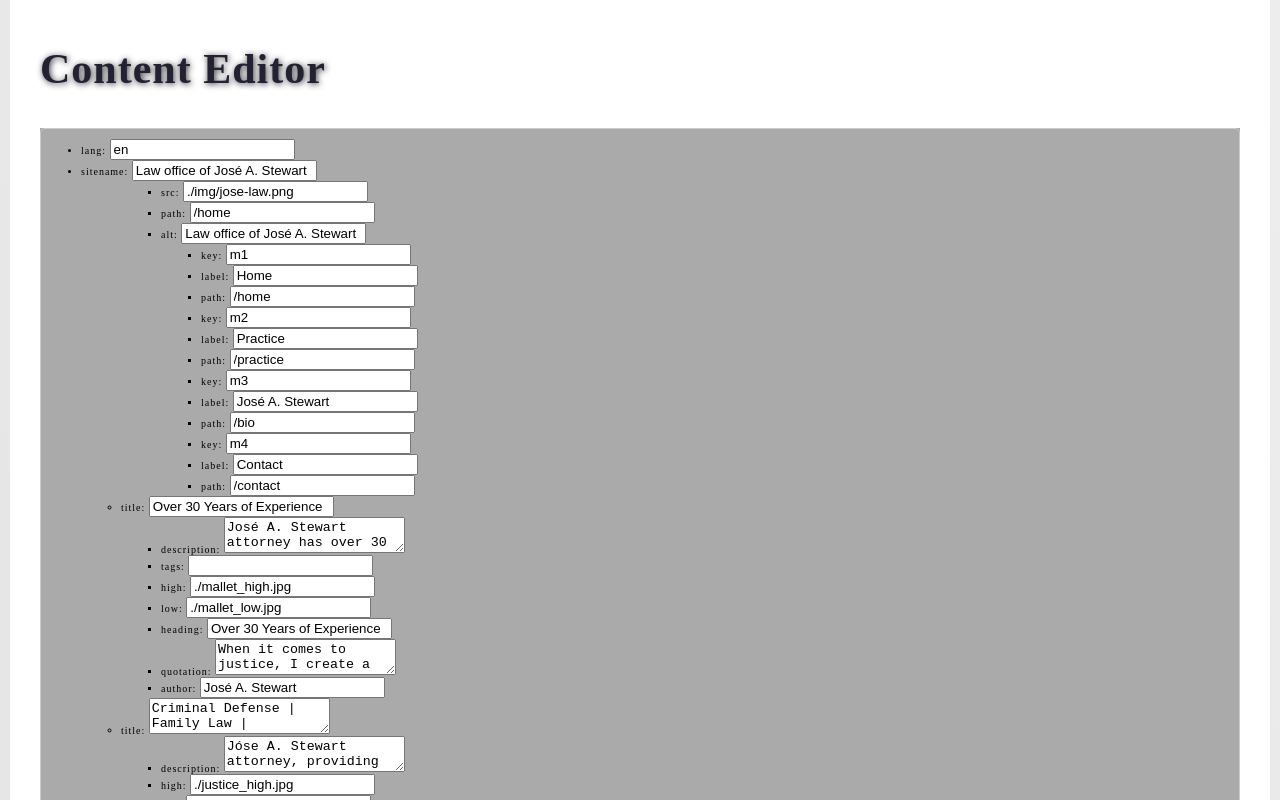
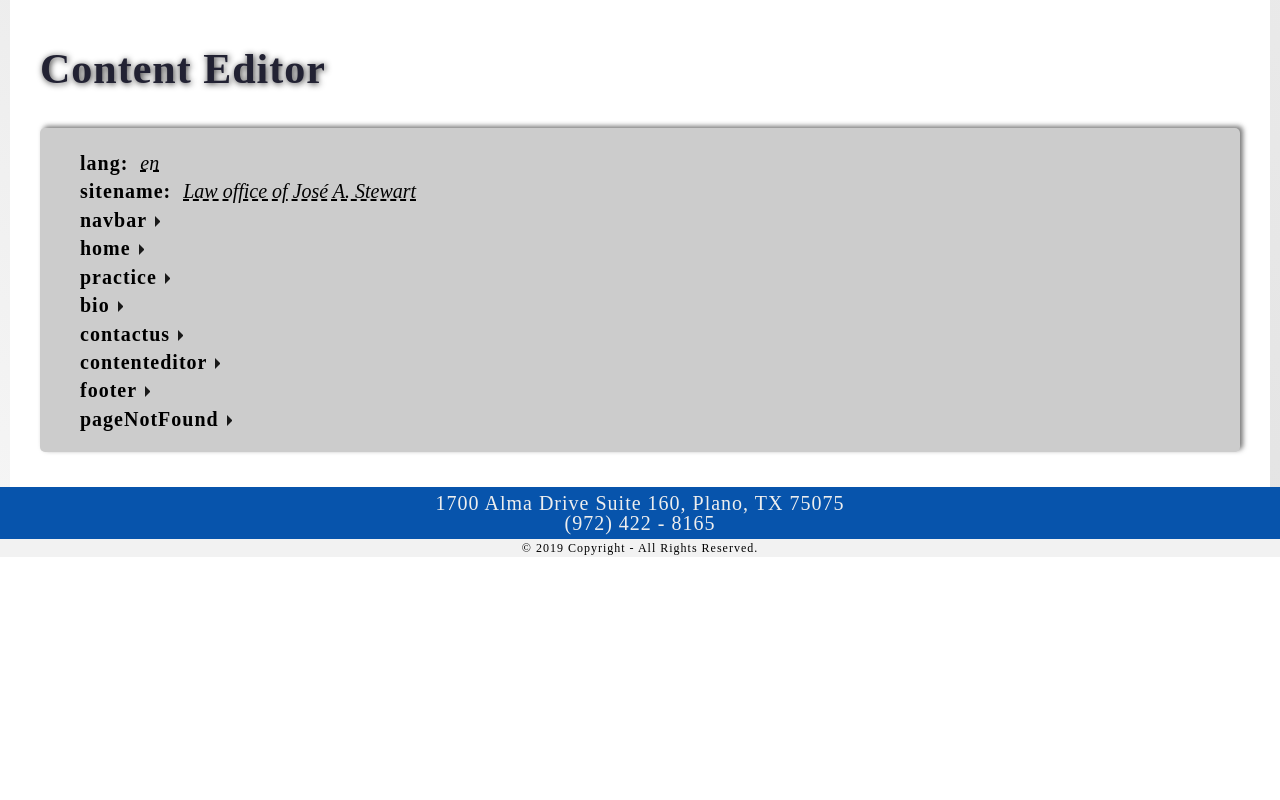
Before and after one commit to linuslin92/joe-law, a React app: page /#/contenteditor in a window 1280 px wide. Shown: the part 580-1380 px from the top of the page. After the commit the page ends 1137 px from the top, so only its background shows below. Built offline with nearby package versions, Linux system fonts and the light colour scheme.

Commit message:
[09-12-2019] Add code and logic for content editor page

```diff
--- a/src/components/contenteditor/contenteditor.js
+++ b/src/components/contenteditor/contenteditor.js
@@ -22,6 +22,12 @@ export default class ContentEditor extends Component {
 		console.log('#$!!R', e);
 	}
 
+	showsubmenu (e) {
+		e.stopPropagation();
+		const tar = e.target.parentNode;
+		tar.classList.toggle(styles.expanded);
+	}
+
 	createtree(obj) {
 		const keys = Object.keys(obj);
 		let list;
@@ -31,9 +37,15 @@ export default class ContentEditor extends Component {
 				list = (
 					<Fragment>
 						{list}
-						<ul>
-							{this.createtree(item)}
-						</ul>
+						<li
+							className={`${styles.expanded} ${styles.hasSubMenu}`}
+							onClick={this.showsubmenu}
+						>
+							<label>{key}</label>
+							<ul>
+								{this.createtree(item)}
+							</ul>
+						</li>
 					</Fragment>
 				)
 			} else {
@@ -50,7 +62,7 @@ export default class ContentEditor extends Component {
 					list = (
 						<Fragment>
 							{list}
-							<li>
+							<li className={styles.aligntop}>
 								<label>{key}: </label><textarea type="text" value={item} />
 							</li>
 						</Fragment>
@@ -80,7 +92,7 @@ export default class ContentEditor extends Component {
 					<h2 className={`${global.heading2} ${global.textcent} ${global.textshadow6}`}>{CONT.contenteditor.title}</h2>
 					<div className={styles.maincontent}>
 						<div className={styles.flexbox}>
-							<ul className={styles.flexcolumn}>
+							<ul className={styles.tree}>
 							{
 								submenu
 							}
--- a/src/components/contenteditor/contenteditor.module.scss
+++ b/src/components/contenteditor/contenteditor.module.scss
@@ -1,18 +1,89 @@
 @import '../../../src/src/styles/variables.scss';
 .maincontent {
-	background-color: $lightgray;
+	background-color: $lightergray;
+	border-radius: .5rem;
+	box-shadow: 3px -2px 5px 0px rgba(32, 32, 32, .6);
 }
 
 .flexbox {
 	display: flex;
 	width: 100%;
-	border: thin solid #ccc;
-	border-radius: 5px;
 }
 
-.flexcolumn {
+.tree {
 	flex: 1 1 auto;
-	&:not(:first-child) {
-		border-left: thin solid $darkgray;
+	font-size: 2rem;
+	line-height: 2.6rem;
+	&,
+	ul {
+		list-style: none;
+	}
+	input {
+		padding: 0 .5rem;
+		width: auto;
+		text-overflow: ellipsis;
+	}
+	textarea {
+		padding: 0 .5rem;
+		width: 90%;
+	}
+	input,
+	textarea {
+		font-family: "Alegreya, serif";
+		border-radius: .3rem;
+		font-size: 2rem;
+		border: thin solid transparent;
+		background: transparent;
+		vertical-align: middle;
+		margin-top: 0;
+		margin-bottom: 0;
+		text-decoration: underline;
+		text-decoration-style: dashed;
+		font-style: italic;
+		&:focus {
+			background-color: $white;
+			border: 2px solid $blue;
+			text-decoration: none;
+			font-style: normal;
+		}
+	}
+	li {
+		> label,
+		> input {
+			vertical-align: middle;
+		}
+		&.aligntop {
+			> label,
+			> textarea {
+				vertical-align: top;
+			}
+		}
+	}
+	label {
+		font-weight: 600;
 	}
 }
+.hasSubMenu {
+	> label:after {
+		content: "";
+		display: inline-block;
+		right: 0;
+		width: 1px;
+		height: 1px;
+		border: 5px solid transparent;
+		border-top-color: #191919;
+		margin-left: .8rem;
+		pointer-events: all;
+		transform: rotate(0deg);
+		margin-bottom: -.5rem;
+	}
+}
+.expanded {
+	> ul {
+		display: none;
+	}
+	> label:after {
+		margin-bottom: unset;
+		transform: rotate(-90deg);
+	}
+}
```
